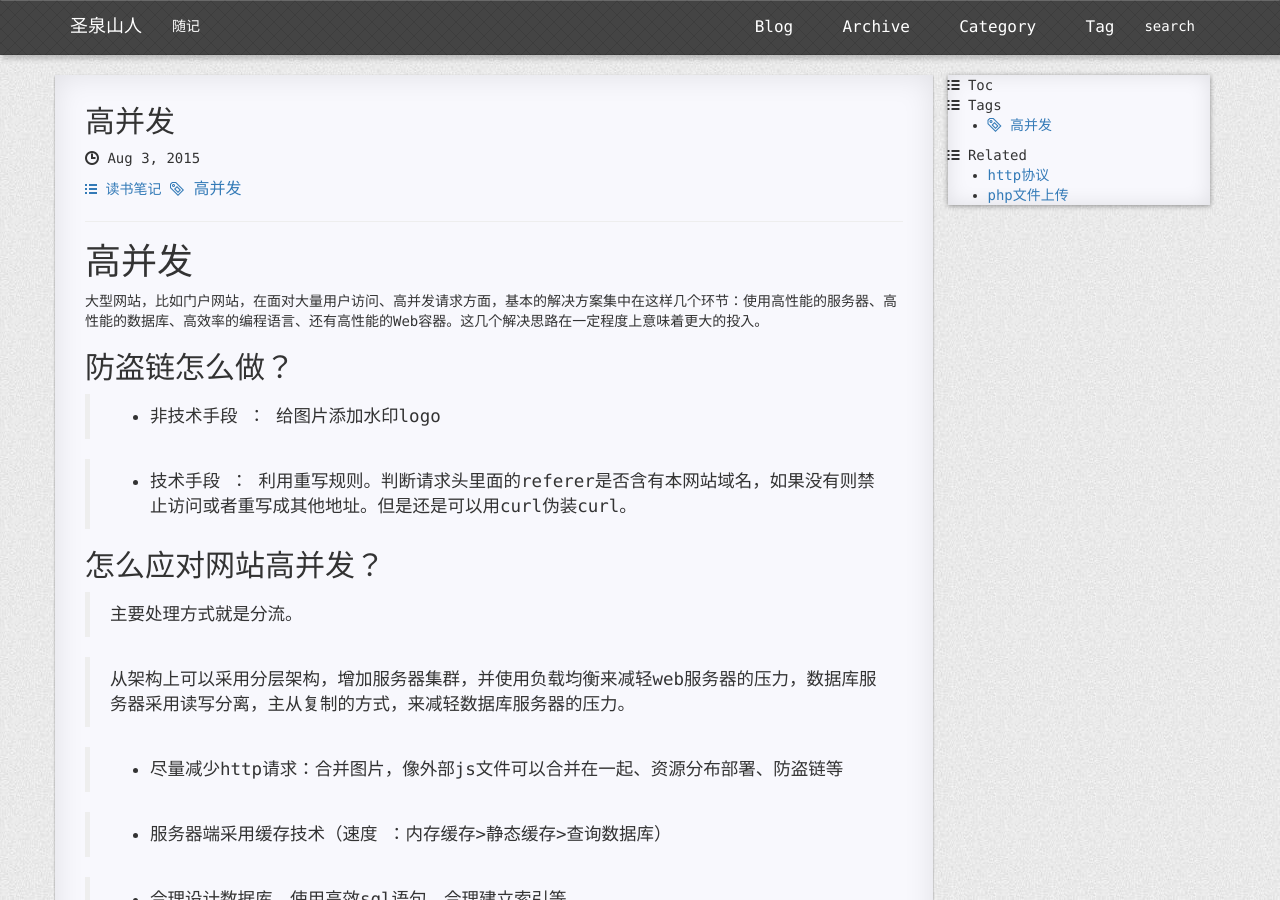
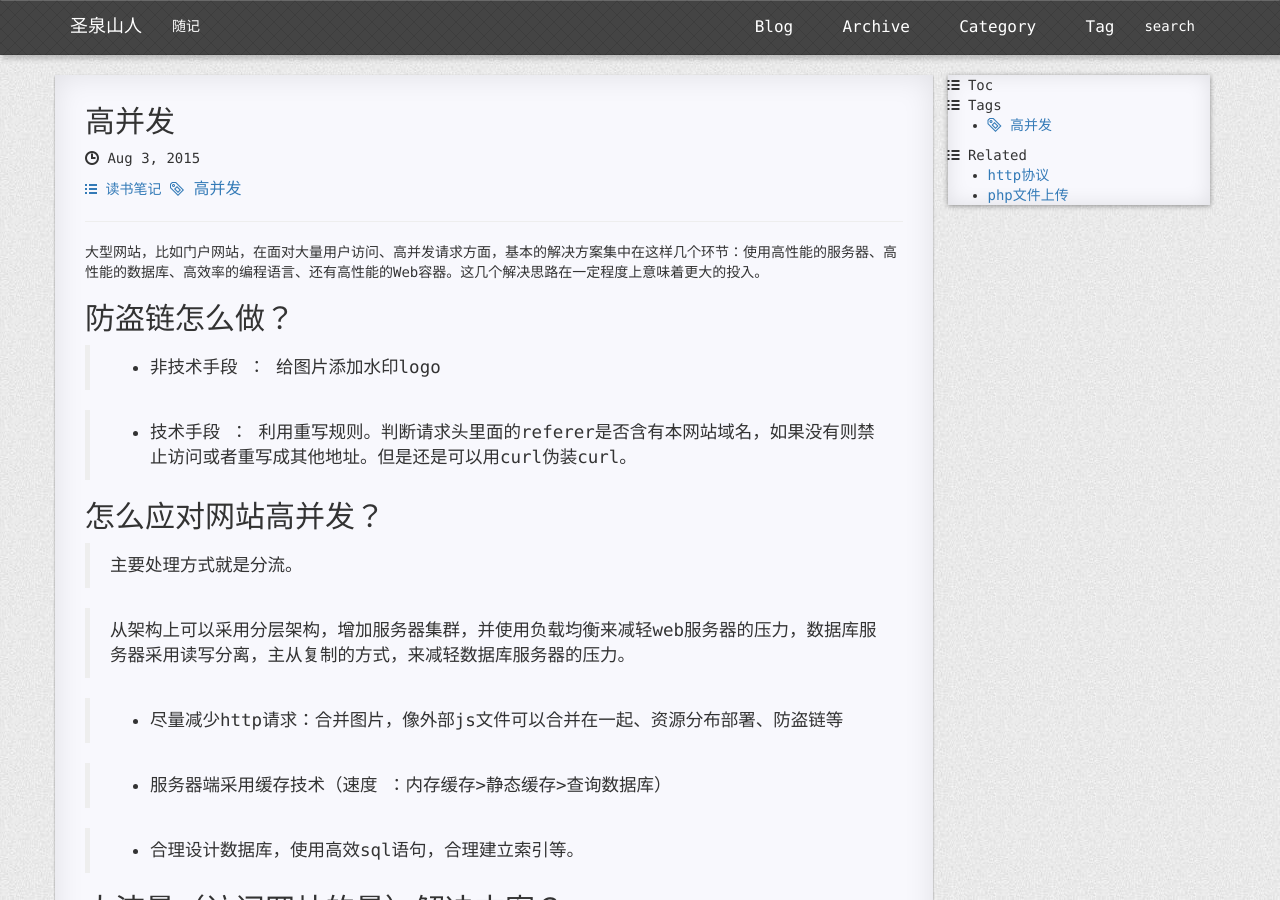
Before and after one commit to myyphp/myyphp-myyphp.github.io, a Jekyll site: the page built from _posts/2015-08-03-about-optimize.md, in a window 1280 px wide and 900 px high. Built offline with Jekyll 4.4.1, drawn with Linux system fonts in a browser that asks for light colours; nearby versions of some CDN libraries; comment, search, counter and statistics services are not loaded.

Commit message:
something change

```diff
--- a/_posts/2015-08-03-about-optimize.md
+++ b/_posts/2015-08-03-about-optimize.md
@@ -4,8 +4,6 @@ title: 高并发
 tags:  高并发
 categories: 读书笔记
 ---
-
-#高并发
 
 大型网站，比如门户网站，在面对大量用户访问、高并发请求方面，基本的解决方案集中在这样几个环节：使用高性能的服务器、高性能的数据库、高效率的编程语言、还有高性能的Web容器。这几个解决思路在一定程度上意味着更大的投入。
 
```
